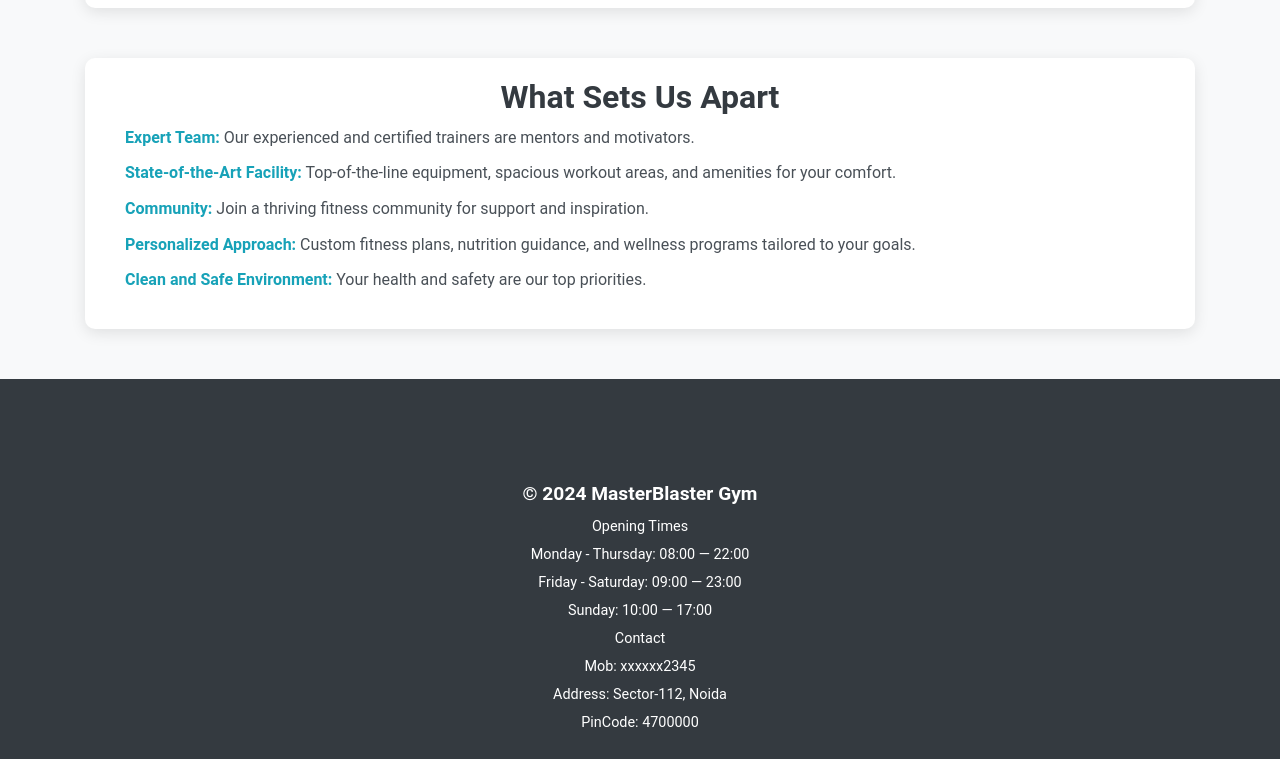
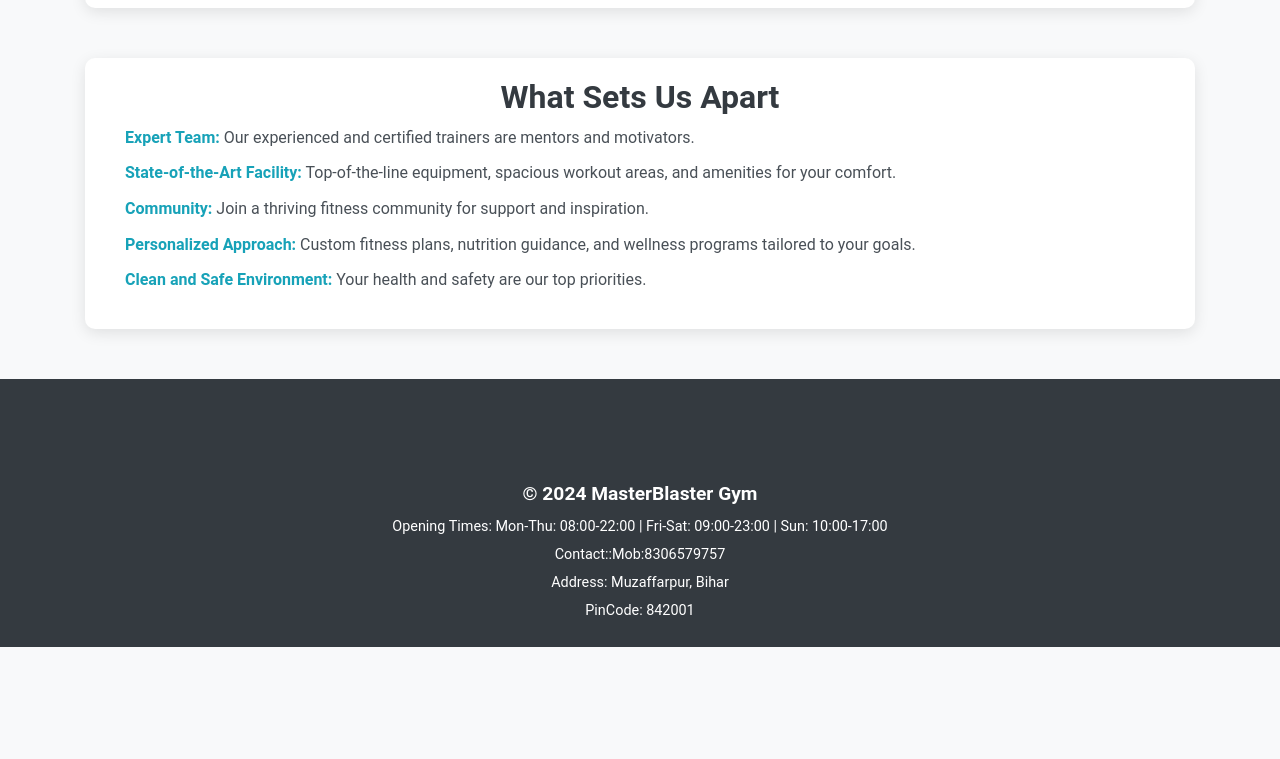
Before and after one commit to adityarv09/jenkins-docker-kubernetes-React-, a plain HTML site: page GYM/about_us.html in a window 1280 px wide. Shown: the part 1396-2155 px from the top of the page. After the commit the page ends 2043 px from the top, so only its background shows below. Drawn offline with nearby package versions, Linux system fonts and the light colour scheme.

Commit message:
changes in the footer in  about_us

```diff
--- a/GYM/about_us.html
+++ b/GYM/about_us.html
@@ -192,14 +192,10 @@
 <footer>
     <div class="container">
         <p>&copy; 2024 MasterBlaster Gym</p>
-        <p>Opening Times</p>
-        <p>Monday - Thursday: 08:00 — 22:00</p>
-        <p>Friday - Saturday: 09:00 — 23:00</p>
-        <p>Sunday: 10:00 — 17:00</p>
-        <p>Contact</p>
-        <p>Mob: xxxxxx2345</p>
-        <p>Address: Sector-112, Noida</p>
-        <p>PinCode: 4700000</p>
+        <p>Opening Times: Mon-Thu: 08:00-22:00 | Fri-Sat: 09:00-23:00 | Sun: 10:00-17:00</p>
+        <p>Contact::Mob:8306579757 </p>
+        <p>Address: Muzaffarpur, Bihar</p>
+        <p>PinCode: 842001</p>
     </div>
 </footer>
 
```
